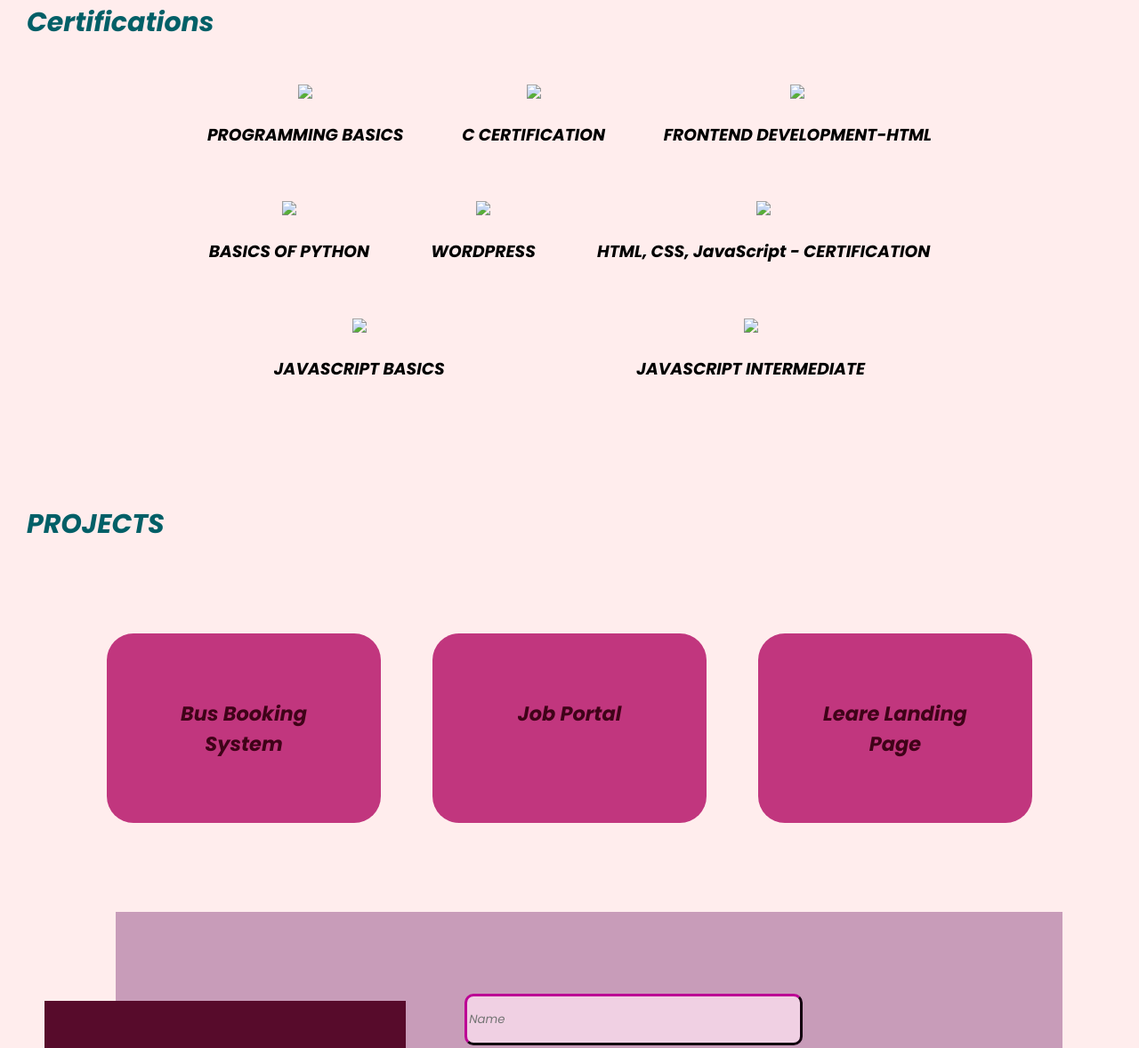
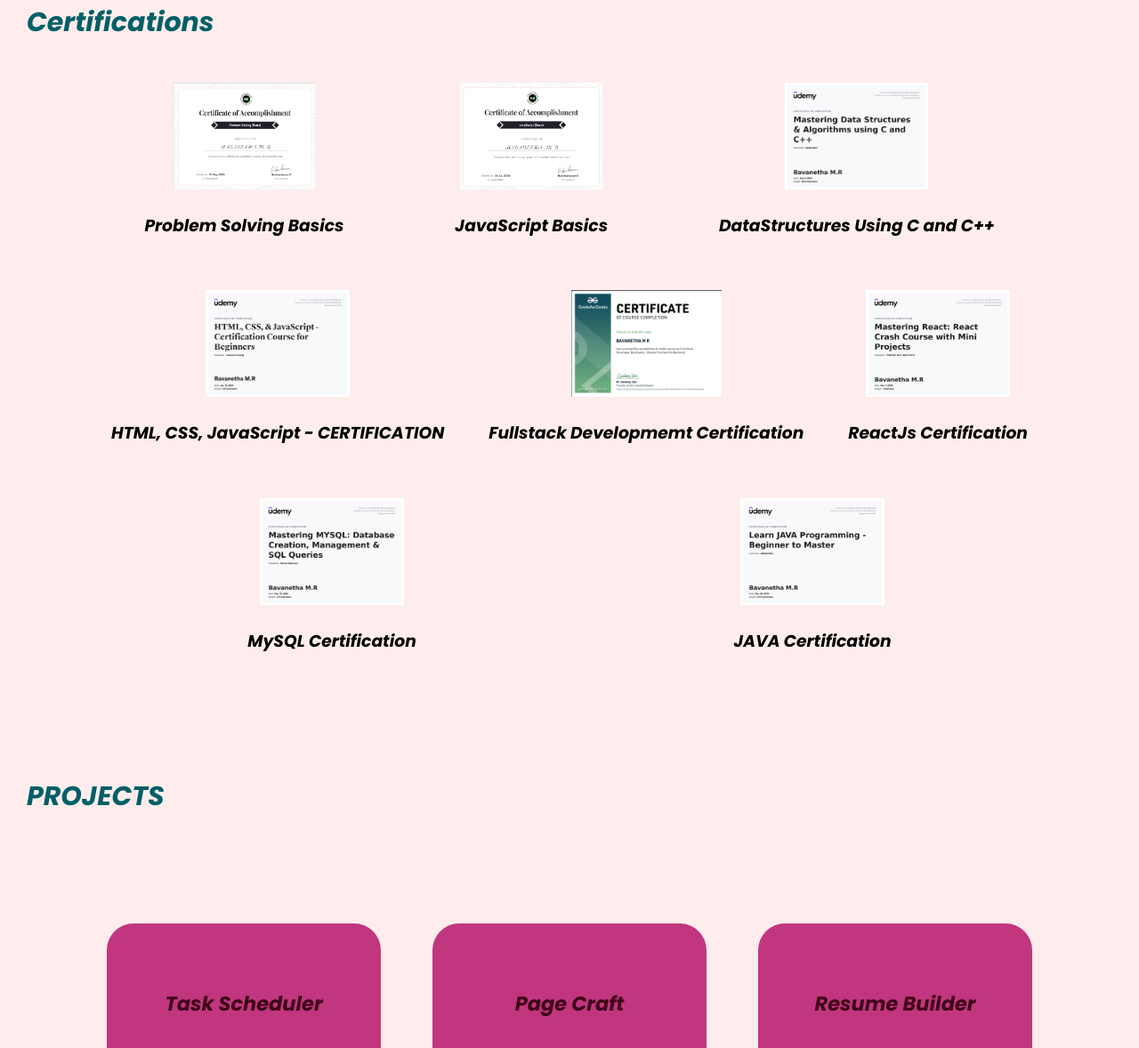
Before and after one commit to Bavanetha/bavanetha_portfolio, a plain HTML site: page index.html in a window 1280 px wide. Shown: the part 2019-3197 px from the top of the page at 89% size. Drawn offline with Linux system fonts and the light colour scheme.

Commit message:
Changes are updated

```diff
--- a/index.html
+++ b/index.html
@@ -31,7 +31,7 @@
               <h2>Innovative Full-Stack Creator</h2>
               <div class="social_media">
                 <a href="https://www.linkedin.com/in/bavanethamr" target="_blank"><i class="fa-brands fa-linkedin"></i></a>
-                <a href="bavanetha.mr2023cse@sece.ac.in" target="_blank"><i class="fa-solid fa-envelope"></i></a>
+                <a href="https://mail.google.com/mail/?view=cm&to=bavanetha.mr2023cse@sece.ac.in" target="_blank"><i class="fa-solid fa-envelope"></i></a>
                 <a href="https://github.com/Bavanetha/" target="_blank"><i class="fa-brands fa-github"></i></a>
               </div>
             </div>
@@ -50,10 +50,10 @@
                 <div class="section-skill ">
                     <ul>
                         <li>C programming</li>
-                        <li>HTML</li>
-                        <li>CSS</li>
-                        <li>JavaScript</li>
+                        <li>Frontend Developmnet</li>
+                        <li>Nodejs</li>
                         <li>C++</li>
+                        <li>JAVA</li>
                         <li>Python</li>
                     </ul>
                 </div>
@@ -71,36 +71,36 @@
             <h1>Certifications</h1>
             <div class="certificates">
                 <div class="cer-desi">
-                    <div class="cer-img"><a href="D:\certificates\certificate for programming basis.jpg"><img src="D:\certificates\certificate for programming basis.jpg" ></a></div>
-                    <div><h3> PROGRAMMING BASICS</h3></div>
+                    <div class="cer-img"><a href="https://www.hackerrank.com/certificates/iframe/47f9d942e07d"><img src="./assets/pb .png" ></a></div>
+                    <div><h3>Problem Solving Basics</h3></div>
                 </div>
                 <div class="cer-desi">
-                    <div class="cer-img"><a href="D:\certificates\Udemy - c for begginers.jpg"><img src="D:\certificates\Udemy - c for begginers.jpg"></a></div>
-                    <div><h3> C CERTIFICATION</h3></div>
+                    <div class="cer-img"><a href="https://www.hackerrank.com/certificates/iframe/faa249aff834"><img src="./assets/JavaScript.png"></a></div>
+                    <div><h3> JavaScript Basics</h3></div>
                 </div>
                 <div class="cer-desi">
-                    <div class="cer-img"><a href="D:\certificates\certificate for front end development.jpg"><img src="D:\certificates\certificate for front end development.jpg"></a></div>
-                    <div><h3> FRONTEND DEVELOPMENT-HTML</h3></div>
+                    <div class="cer-img"><a href="https://www.udemy.com/certificate/UC-df094b85-8ac3-437f-820d-86019d65ad10/"><img src="./assets/ds.jpg"></a></div>
+                    <div><h3> DataStructures Using C and C++</h3></div>
                 </div>
                 <div class="cer-desi">
-                    <div class="cer-img"><a href="D:\certificates\Basicsof python.png"><img src="D:\certificates\Basicsof python.png"></a></div>
-                    <div><h3>  BASICS OF PYTHON</h3></div>
+                    <div class="cer-img"><a href="https://www.udemy.com/certificate/UC-fd6372d9-b474-4c3f-8272-68449d647096/"><img src="./assets/HTM,CSS,JS.jpg"></a></div>
+                    <div><h3>  HTML, CSS, JavaScript - CERTIFICATION</h3></div>
                 </div>
                 <div class="cer-desi">
-                    <div class="cer-img"><a href="D:\certificates\wordpress.pdf"><img src="D:\certificates\wordpress.png"></a></div>
-                    <div><h3>  WORDPRESS</h3></div>
+                    <div class="cer-img"><a href="https://media.geeksforgeeks.org/courses/certificates/60e919ad31553e1f1ae7355816d052b0.pdf"><img src="./assets/FullStack.png"></a></div>
+                    <div><h3>  Fullstack Developmemt Certification</h3></div>
                 </div>
                 <div class="cer-desi">
-                    <div class="cer-img"><a href="D:\certificates\udemy-HTML,CSS,JS certificate.jpg"><img src="D:\certificates\udemy-HTML,CSS,JS certificate.jpg"></a></div>
-                    <div><h3> HTML, CSS, JavaScript - CERTIFICATION</h3></div>
+                    <div class="cer-img"><a href="https://www.udemy.com/certificate/UC-155eb292-50e1-4f78-94f9-97d1749e77aa/"><img src="./assets/reactjs.jpg"></a></div>
+                    <div><h3>ReactJs Certification </h3></div>
                 </div>
                 <div class="cer-desi">
-                    <div class="cer-img"><a href="D:\certificates\Introduction to JavaScript.png"><img src="D:\certificates\Introduction to JavaScript.png"></a></div>
-                    <div><h3> JAVASCRIPT BASICS</h3></div>
+                    <div class="cer-img"><a href="https://www.udemy.com/certificate/UC-1e1e7137-681f-4f56-aac4-f8e5ff522111/"><img src="./assets/MySQL.jpg"></a></div>
+                    <div><h3> MySQL Certification</h3></div>
                 </div>
                 <div class="cer-desi">
-                    <div class="cer-img"><a href="D:\certificates\JavaScript Intermediate.jpg"><img src="D:\certificates\JavaScript Intermediate.jpg"></a></div>
-                    <div><h3> JAVASCRIPT INTERMEDIATE</h3></div>
+                    <div class="cer-img"><a href="https://www.udemy.com/certificate/UC-e984c50d-c466-4d0c-b536-b015e6141af9/"><img src="./assets/JAVA.jpg"></a></div>
+                    <div><h3> JAVA Certification</h3></div>
                 </div>
             </div>
         </section>
@@ -108,14 +108,24 @@
             <h1> PROJECTS</h1>
             <div class="section-pro ">
                 <div class="project">
-                    <a href="https://github.com/Bavanetha/Bus_Reservation_System.git" target="_blank"><h3>Bus Booking System</h3></a>
+                    <a href="https://github.com/Bavanetha/23CS033_TASK_SCHEDULER.git" target="_blank"><h3>Task Scheduler</h3></a>
                 </div>
                 <div class="project">
-                    <a href= "https://github.com/Bavanetha/Job_portal.git" target="_blank"><h3>Job Portal</h3> </a>
+                    <a href= "https://github.com/Bavanetha/PageCraft.git" target="_blank"><h3>Page Craft</h3> </a>
                 </div>
                 <div class="project">
-                    <a href= "https://github.com/Bavanetha/CognoRise_Hackathon_2024.git" target="_blank"><h3>Leare Landing Page</h3> </a>
+                    <a href= "https://github.com/Bavanetha/ResumeBuilder.git" target="_blank"><h3>Resume Builder</h3> </a>
                 </div>
+                <div class="project">
+                    <a href= "https://github.com/Bavanetha/PlayOn.git" target="_blank"><h3>PlayOn website</h3> </a>
+                </div>
+                <div class="project">
+                    <a href= "https://github.com/Bavanetha/VioraAI2.0.git" target="_blank"><h3>VioraAI</h3> </a>
+                </div>
+                <div class="project">
+                    <a href= "https://github.com/Bavanetha/Event_Management.git" target="_blank"><h3>Event Management</h3> </a>
+                </div>
+
             </div>
         </section>
         <section id="contact" >
--- a/style.css
+++ b/style.css
@@ -180,8 +180,8 @@ nav a{
     justify-content: space-around;
     text-align: center;
     flex-wrap: wrap;
-    margin-left:200px;
-    margin-right: 200px;
+    margin-left:100px;
+    margin-right: 100px;
  }
 
  .cer-desi{
@@ -210,6 +210,7 @@ nav a{
  .section-pro{
     display:flex;
     justify-content: space-between;
+    flex-wrap: wrap;
     text-align: center;
     margin: 100px 120px;
 }
@@ -219,6 +220,7 @@ nav a{
   padding:50px;
   text-align: center;
   border-radius: 30px;
+  margin-top: 20px;
 }
 .project a{
   text-decoration: none;
```
Also changed, not shown: assets/FullStack.png (added), assets/HTM,CSS,JS.jpg (added), assets/JAVA.jpg (added), assets/JavaScript.png (added), assets/MySQL.jpg (added), assets/ds.jpg (added), assets/pb .png (added), assets/reactjs.jpg (added).
